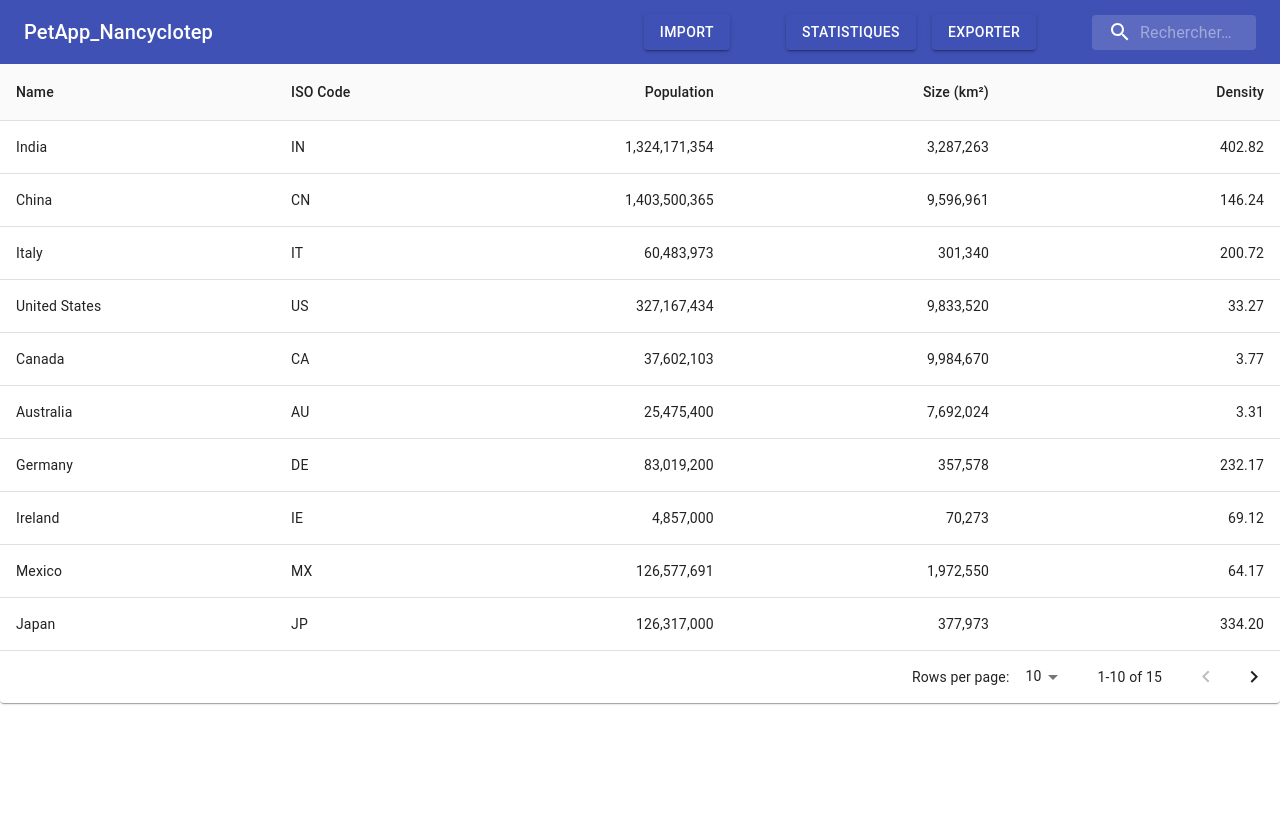
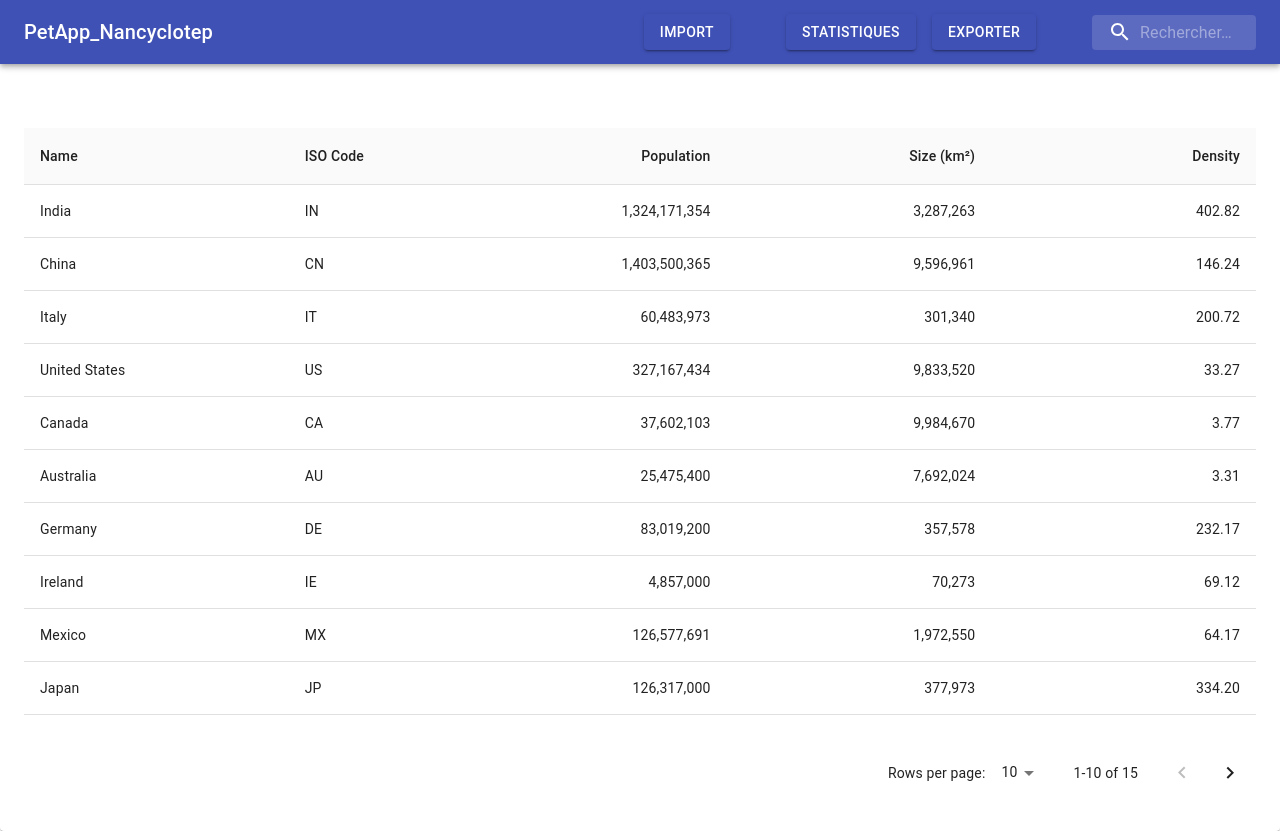
Before and after one commit to PierreEpron/pet, a React (Create React App) app in the folder platform/frontend/: page /pages1 in a window 1280 px wide. Before the commit the page ends 800 px from the top, so only its background shows below. Built offline with nearby package versions, Linux system fonts and the light colour scheme.

Commit message:
add contenaire

```diff
--- a/platform/frontend/src/components/Charts/Deposits.js
+++ b/platform/frontend/src/components/Charts/Deposits.js
@@ -21,7 +21,7 @@ export default function Deposits() {
     <React.Fragment>
       <Title>Solde compte Mr Dino</Title>
       <Typography component="p" variant="h4">
-        $3,024.00
+        $3000000,024.01
       </Typography>
       <Typography color="textSecondary" className={classes.depositContext}>
         on 15 March, 2019
--- a/platform/frontend/src/pages/Pages1.js
+++ b/platform/frontend/src/pages/Pages1.js
@@ -9,6 +9,7 @@ import TableHead from '@material-ui/core/TableHead';
 import TablePagination from '@material-ui/core/TablePagination';
 import TableRow from '@material-ui/core/TableRow';
 import Header from "../components/Header";
+import Container from '@material-ui/core/Container';
 
 const columns = [
   { id: 'name', label: 'Name', minWidth: 170 },
@@ -59,12 +60,15 @@ const rows = [
   createData('Brazil', 'BR', 210147125, 8515767),
 ];
 
-const useStyles = makeStyles({
+const useStyles = makeStyles((theme) => ({
   root: {
     width: '100%',
   },
-
-});
+  container: {
+    paddingTop: theme.spacing(4),
+    paddingBottom: theme.spacing(4),
+  },
+}));
 
 export default function StickyHeadTable() {
   const classes = useStyles();
@@ -88,6 +92,7 @@ export default function StickyHeadTable() {
   return (
     <Paper className={classes.root}>
         <Header></Header>
+        <Container maxWidth="lg" className={classes.container}>
           <TableContainer className={classes.container}>
             <Table stickyHeader aria-label="sticky table">
               <TableHead>
@@ -121,7 +126,9 @@ export default function StickyHeadTable() {
                 })}
               </TableBody>
             </Table>
+
           </TableContainer>
+
           <TablePagination
             rowsPerPageOptions={[10, 25, 100]}
             component="div"
@@ -131,6 +138,8 @@ export default function StickyHeadTable() {
             onChangePage={handleChangePage}
             onChangeRowsPerPage={handleChangeRowsPerPage}
           />
+          </Container>
     </Paper>
+
   );
 }
```
